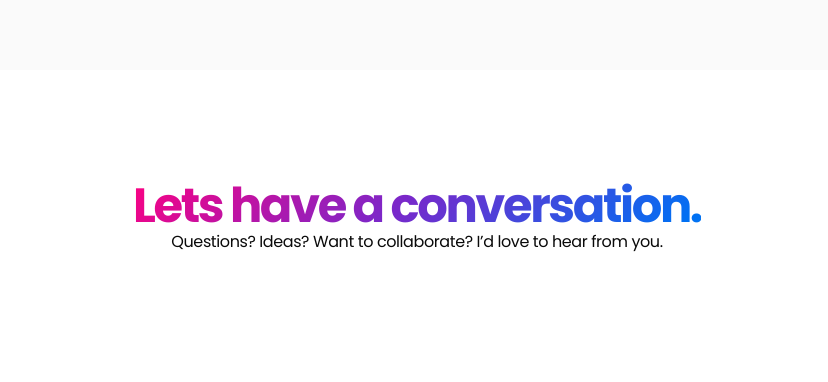
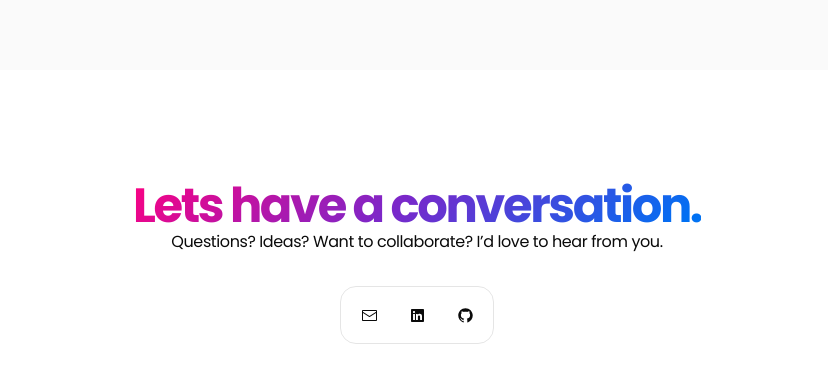
Before and after one commit to efeliza00/web-portfolio, a React (Vite) app: page / in a window 1280 px wide. Shown: the part 2089-2471 px from the top of the page, without its empty margins (223-1051 px from the left). Built offline with nearby package versions, Linux system fonts and the light colour scheme.

Commit message:
feat:contact section

```diff
--- a/data.json
+++ b/data.json
@@ -40,23 +40,7 @@
     ],
     "contact": {
         "email": "evanfeliza22@gmail.com",
-        "phone": "09485081093",
-        "social": [
-            {
-                "name": "GitHub",
-                "url": "https://github.com/username",
-                "icon": "icons/github.svg"
-            },
-            {
-                "name": "LinkedIn",
-                "url": "https://linkedin.com/in/username",
-                "icon": "icons/linkedin.svg"
-            },
-            {
-                "name": "Twitter",
-                "url": "https://twitter.com/username",
-                "icon": "icons/twitter.svg"
-            }
-        ]
+        "github": "https://github.com/efeliza00",
+        "linkedIn": "https://www.linkedin.com/in/evan-feliza-507184245"
     }
 }
--- a/src/App.jsx
+++ b/src/App.jsx
@@ -44,7 +44,7 @@ function App() {
                         <AboutSection about={data?.info?.about} />
                         <SkillSection skills={data?.skills} />
                         <ProjectSection projects={data?.projects} />
-                        <ContactSection />
+                        <ContactSection contact={data?.contact} />
                     </div>
                 </BlurFade>
             ) : (
--- a/src/components/contact-section.jsx
+++ b/src/components/contact-section.jsx
@@ -1,11 +1,18 @@
+import {
+    EnvelopeClosedIcon,
+    GitHubLogoIcon,
+    LinkedInLogoIcon,
+} from "@radix-ui/react-icons"
+import { Link } from "react-router"
 import { Element } from "react-scroll"
 import { AuroraText } from "./magicui/aurora-text"
 import { BlurFade } from "./magicui/blur-fade"
+import { Dock, DockIcon } from "./magicui/dock"
 
-const ContactSection = () => {
+const ContactSection = ({ contact }) => {
     return (
         <Element name="contact">
-            <div className="container mx-auto max-w-3xl py-28 ">
+            <div className="container relative mx-auto max-w-3xl py-28 ">
                 <BlurFade delay={0.25} inView>
                     <h2 className="text-2xl font-bold tracking-tighter sm:text-4xl xl:text-5xl/none text-center">
                         <AuroraText>Lets have a conversation.</AuroraText>
@@ -15,6 +22,36 @@ const ContactSection = () => {
                     Questions? Ideas? Want to collaborate? I’d love to hear from
                     you.
                 </p>
+                <Dock direction="middle">
+                    <Link
+                        to={`https://mail.google.com/mail/?view=cm&fs=1&to=${contact.email}`}
+                        target="_blank"
+                        rel="noopener noreferrer"
+                        title="Conversation"
+                    >
+                        <DockIcon className="hover:bg-secondary">
+                            <EnvelopeClosedIcon />
+                        </DockIcon>
+                    </Link>
+                    <Link
+                        to={contact.linkedIn}
+                        target="_blank"
+                        rel="noopener noreferrer"
+                    >
+                        <DockIcon className="hover:bg-secondary">
+                            <LinkedInLogoIcon />
+                        </DockIcon>
+                    </Link>
+                    <Link
+                        to={contact.github}
+                        target="_blank"
+                        rel="noopener noreferrer"
+                    >
+                        <DockIcon className="hover:bg-secondary">
+                            <GitHubLogoIcon />
+                        </DockIcon>
+                    </Link>
+                </Dock>
             </div>
         </Element>
     )
```
